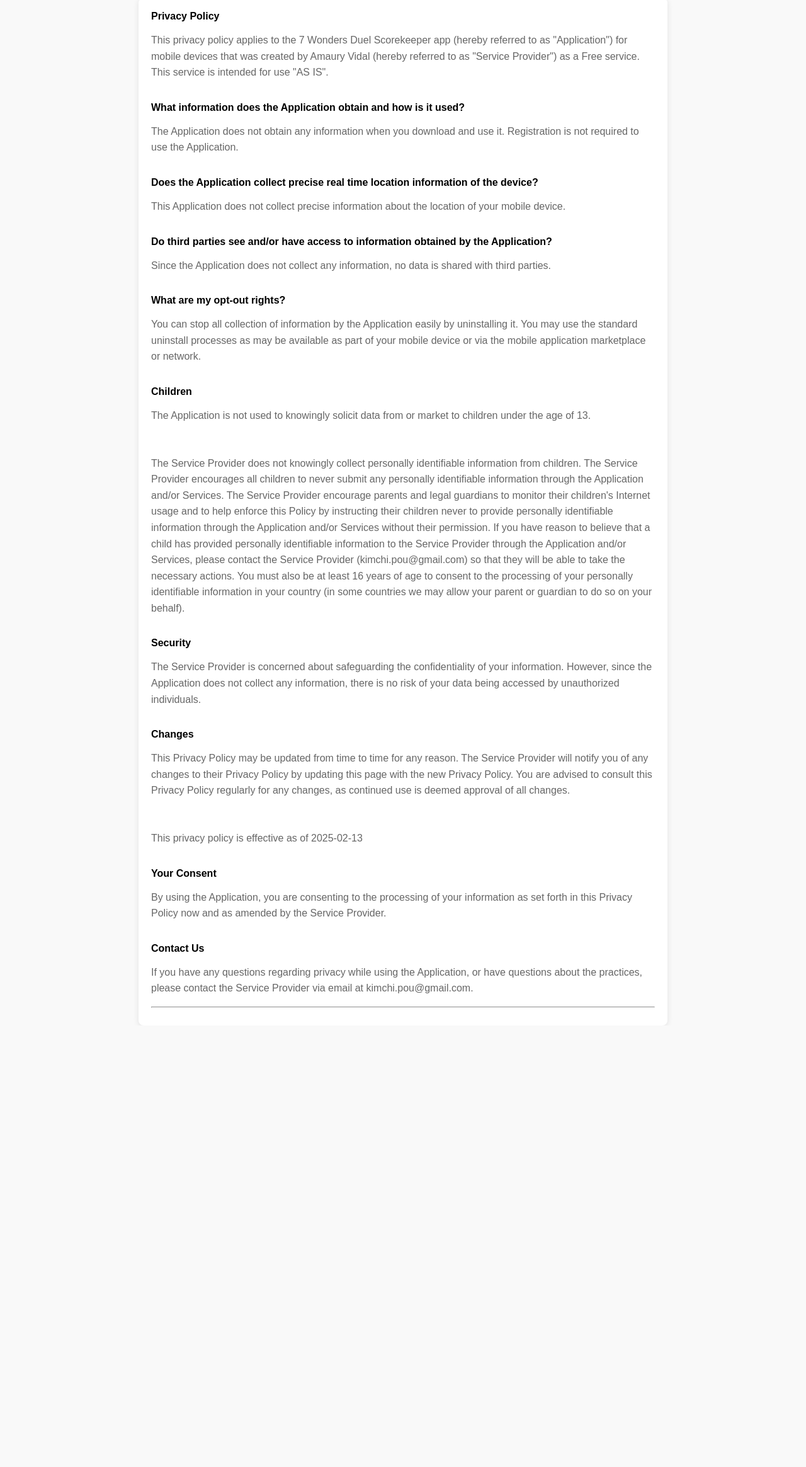
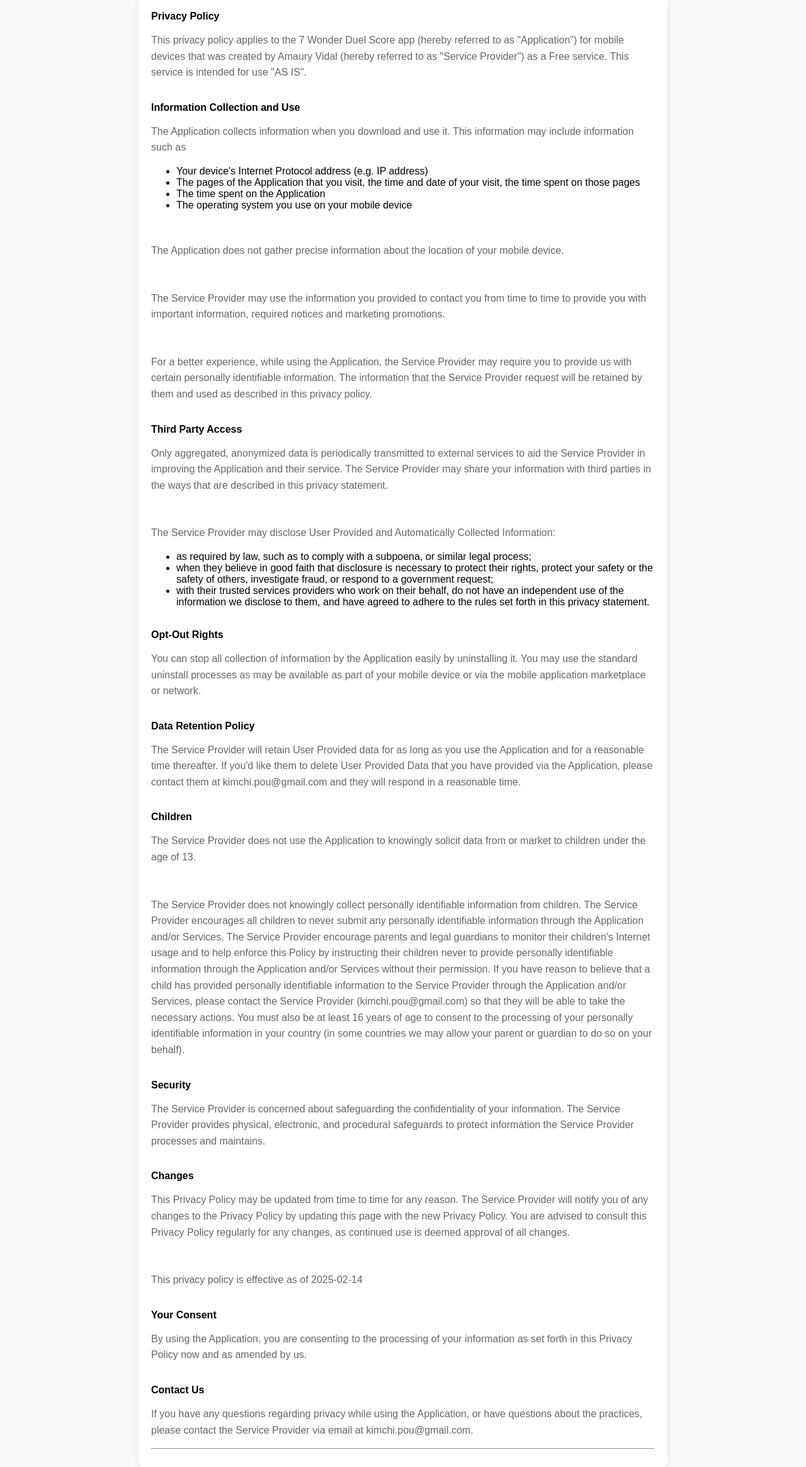
Before and after one commit to amauryvidal/legumapps, a plain HTML site: page privacy-policy.html in a window 1280 px wide. Shown: the part 61-2390 px from the top of the page at 63% size. Before the commit the page ends 1689 px from the top, so only its background shows below. Drawn offline with Linux system fonts and the light colour scheme.

Commit message:
Text Update

```diff
--- a/privacy-policy.html
+++ b/privacy-policy.html
@@ -45,48 +45,95 @@
     <div class="header">Privacy Policy</div>
     <div class="content">
         <strong>Privacy Policy</strong>
-    <p>This privacy policy applies to the 7 Wonders Duel Scorekeeper app (hereby referred to as "Application") for
-        mobile devices that was created by Amaury Vidal (hereby referred to as "Service Provider") as a Free service.
-        This service is intended for use "AS IS".</p><br><strong>What information does the Application obtain and how is
-        it used?</strong>
-    <p>The Application does not obtain any information when you download and use it. Registration is not required to use
-        the Application.</p><br><strong>Does the Application collect precise real time location information of the
-        device?</strong>
-    <p>This Application does not collect precise information about the location of your mobile device.</p><br><strong>Do
-        third parties see and/or have access to information obtained by the Application?</strong>
-    <p>Since the Application does not collect any information, no data is shared with third parties.</p><br><strong>What
-        are my opt-out rights?</strong>
-    <p>You can stop all collection of information by the Application easily by uninstalling it. You may use the standard
-        uninstall processes as may be available as part of your mobile device or via the mobile application marketplace
-        or network.</p><br><strong>Children</strong>
-    <p>The Application is not used to knowingly solicit data from or market to children under the age of 13.</p><br>
+        <p>This privacy policy applies to the 7 Wonder Duel Score app (hereby referred to as "Application") for
+            mobile devices that was created by Amaury Vidal (hereby referred to as "Service Provider") as a Free
+            service. This service is intended for use "AS IS".</p><br><strong>Information Collection and
+            Use</strong>
+        <p>The Application collects information when you download and use it. This information may include
+            information such as </p>
+        <ul>
+            <li>Your device's Internet Protocol address (e.g. IP address)</li>
+            <li>The pages of the Application that you visit, the time and date of your visit, the time spent on
+                those pages</li>
+            <li>The time spent on the Application</li>
+            <li>The operating system you use on your mobile device</li>
+        </ul>
+        <p></p><br>
+        <p>The Application does not gather precise information about the location of your mobile device.</p>
+        <div style="display: none;">
+            <p>The Application collects your device's location, which helps the Service Provider determine your
+                approximate geographical location and make use of in below ways:</p>
+            <ul>
+                <li>Geolocation Services: The Service Provider utilizes location data to provide features such as
+                    personalized content, relevant recommendations, and location-based services.</li>
+                <li>Analytics and Improvements: Aggregated and anonymized location data helps the Service Provider
+                    to analyze user behavior, identify trends, and improve the overall performance and functionality
+                    of the Application.</li>
+                <li>Third-Party Services: Periodically, the Service Provider may transmit anonymized location data
+                    to external services. These services assist them in enhancing the Application and optimizing
+                    their offerings.</li>
+            </ul>
+        </div><br>
+        <p>The Service Provider may use the information you provided to contact you from time to time to provide you
+            with important information, required notices and marketing promotions.</p><br>
+        <p>For a better experience, while using the Application, the Service Provider may require you to provide us
+            with certain personally identifiable information. The information that the Service Provider request will
+            be retained by them and used as described in this privacy policy.</p><br><strong>Third Party
+            Access</strong>
+        <p>Only aggregated, anonymized data is periodically transmitted to external services to aid the Service
+            Provider in improving the Application and their service. The Service Provider may share your information
+            with third parties in the ways that are described in this privacy statement.</p><!----><br>
+        <p>The Service Provider may disclose User Provided and Automatically Collected Information:</p>
+        <ul>
+            <li>as required by law, such as to comply with a subpoena, or similar legal process;</li>
+            <li>when they believe in good faith that disclosure is necessary to protect their rights, protect your
+                safety or the safety of others, investigate fraud, or respond to a government request;</li>
+            <li>with their trusted services providers who work on their behalf, do not have an independent use of
+                the information we disclose to them, and have agreed to adhere to the rules set forth in this
+                privacy statement.</li>
+        </ul>
+        <p></p><br><strong>Opt-Out Rights</strong>
+        <p>You can stop all collection of information by the Application easily by uninstalling it. You may use the
+            standard uninstall processes as may be available as part of your mobile device or via the mobile
+            application marketplace or network.</p><br><strong>Data Retention Policy</strong>
+        <p>The Service Provider will retain User Provided data for as long as you use the Application and for a
+            reasonable time thereafter. If you'd like them to delete User Provided Data that you have provided via
+            the Application, please contact them at kimchi.pou@gmail.com and they will respond in a reasonable time.
+        </p><br><strong>Children</strong>
+        <p>The Service Provider does not use the Application to knowingly solicit data from or market to children
+            under the age of 13.</p><!---->
+        <div><br>
             <p>The Service Provider does not knowingly collect personally
                 identifiable information from children. The Service Provider
                 encourages all children to never submit any personally
                 identifiable information through the Application and/or Services.
                 The Service Provider encourage parents and legal guardians to monitor
                 their children's Internet usage and to help enforce this Policy by instructing
-        their children never to provide personally identifiable information through the Application and/or Services
-        without their permission. If you have reason to believe that a child
-        has provided personally identifiable information to the Service Provider through the Application and/or
-        Services,
-        please contact the Service Provider (kimchi.pou@gmail.com) so that they will be able to take the necessary
-        actions.
+                their children never to provide personally identifiable information through the Application and/or
+                Services without their permission. If you have reason to believe that a child
+                has provided personally identifiable information to the Service Provider through the Application
+                and/or Services,
+                please contact the Service Provider (kimchi.pou@gmail.com) so that they will be able to take the
+                necessary actions.
                 You must also be at least 16 years of age to consent to the processing
-        of your personally identifiable information in your country (in some countries we may allow your parent
-        or guardian to do so on your behalf).</p><br><strong>Security</strong>
-    <p>The Service Provider is concerned about safeguarding the confidentiality of your information. However, since the
-        Application does not collect any information, there is no risk of your data being accessed by unauthorized
-        individuals.</p><br><strong>Changes</strong>
-    <p>This Privacy Policy may be updated from time to time for any reason. The Service Provider will notify you of any
-        changes to their Privacy Policy by updating this page with the new Privacy Policy. You are advised to consult
-        this Privacy Policy regularly for any changes, as continued use is deemed approval of all changes.</p><br>
-    <p>This privacy policy is effective as of 2025-02-13</p><br><strong>Your Consent</strong>
-    <p>By using the Application, you are consenting to the processing of your information as set forth in this Privacy
-        Policy now and as amended by the Service Provider.</p><br><strong>Contact Us</strong>
-    <p>If you have any questions regarding privacy while using the Application, or have questions about the practices,
-        please contact the Service Provider via email at kimchi.pou@gmail.com.</p>
+                of your personally identifiable information in your country (in some countries we may allow your
+                parent
+                or guardian to do so on your behalf).</p>
+        </div><br><strong>Security</strong>
+        <p>The Service Provider is concerned about safeguarding the confidentiality of your information. The Service
+            Provider provides physical, electronic, and procedural safeguards to protect information the Service
+            Provider processes and maintains.</p><br><strong>Changes</strong>
+        <p>This Privacy Policy may be updated from time to time for any reason. The Service Provider will notify you
+            of any changes to the Privacy Policy by updating this page with the new Privacy Policy. You are advised
+            to consult this Privacy Policy regularly for any changes, as continued use is deemed approval of all
+            changes.</p><br>
+        <p>This privacy policy is effective as of 2025-02-14</p><br><strong>Your Consent</strong>
+        <p>By using the Application, you are consenting to the processing of your information as set forth in this
+            Privacy Policy now and as amended by us.</p><br><strong>Contact Us</strong>
+        <p>If you have any questions regarding privacy while using the Application, or have questions about the
+            practices, please contact the Service Provider via email at kimchi.pou@gmail.com.</p>
         <hr>
     </div>
 </body>
+
 </html>
```
Also changed, not shown: terms-of-use.html (+6 -5 lines). Lines whose indentation alone changed are shown as unchanged.
